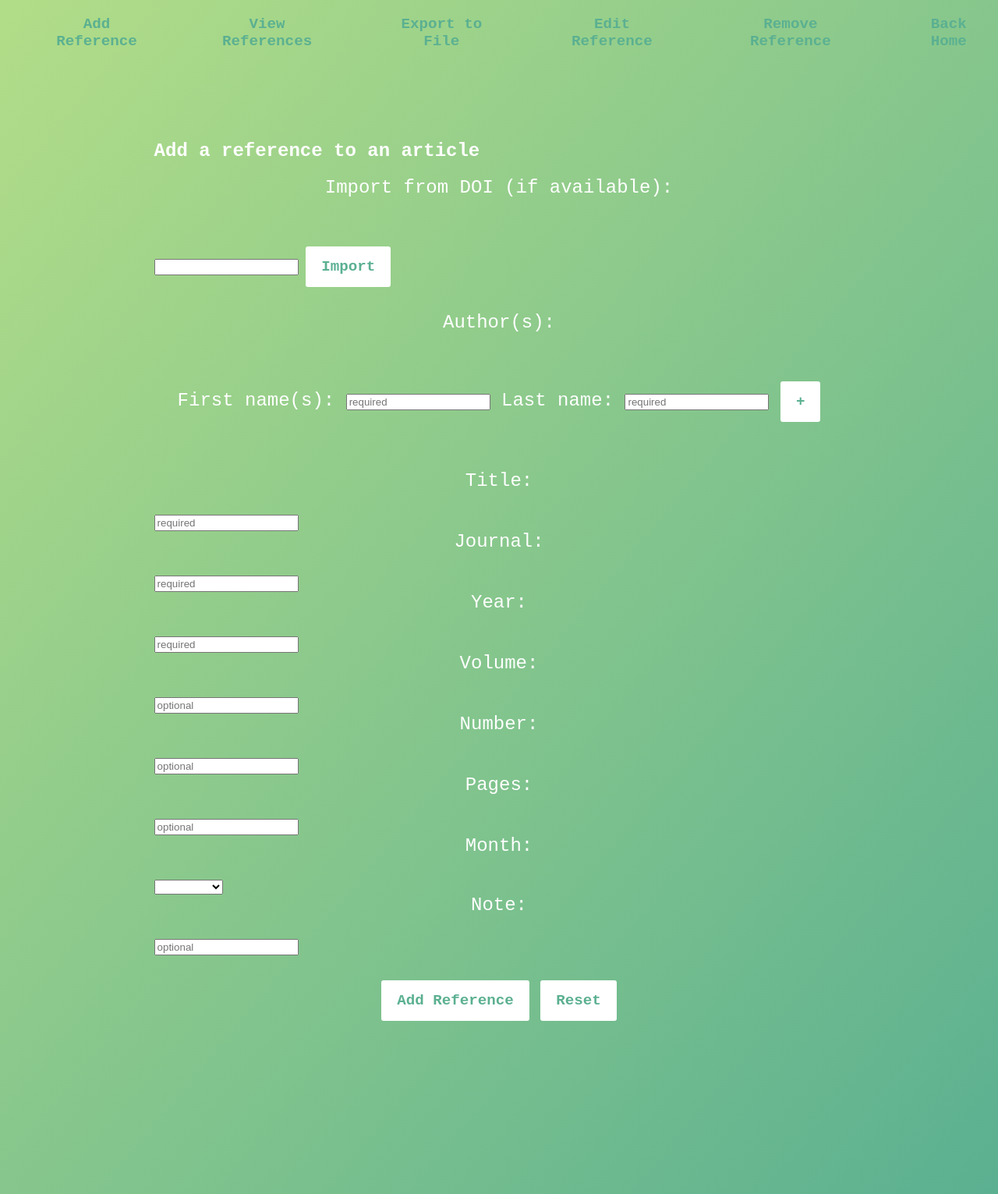
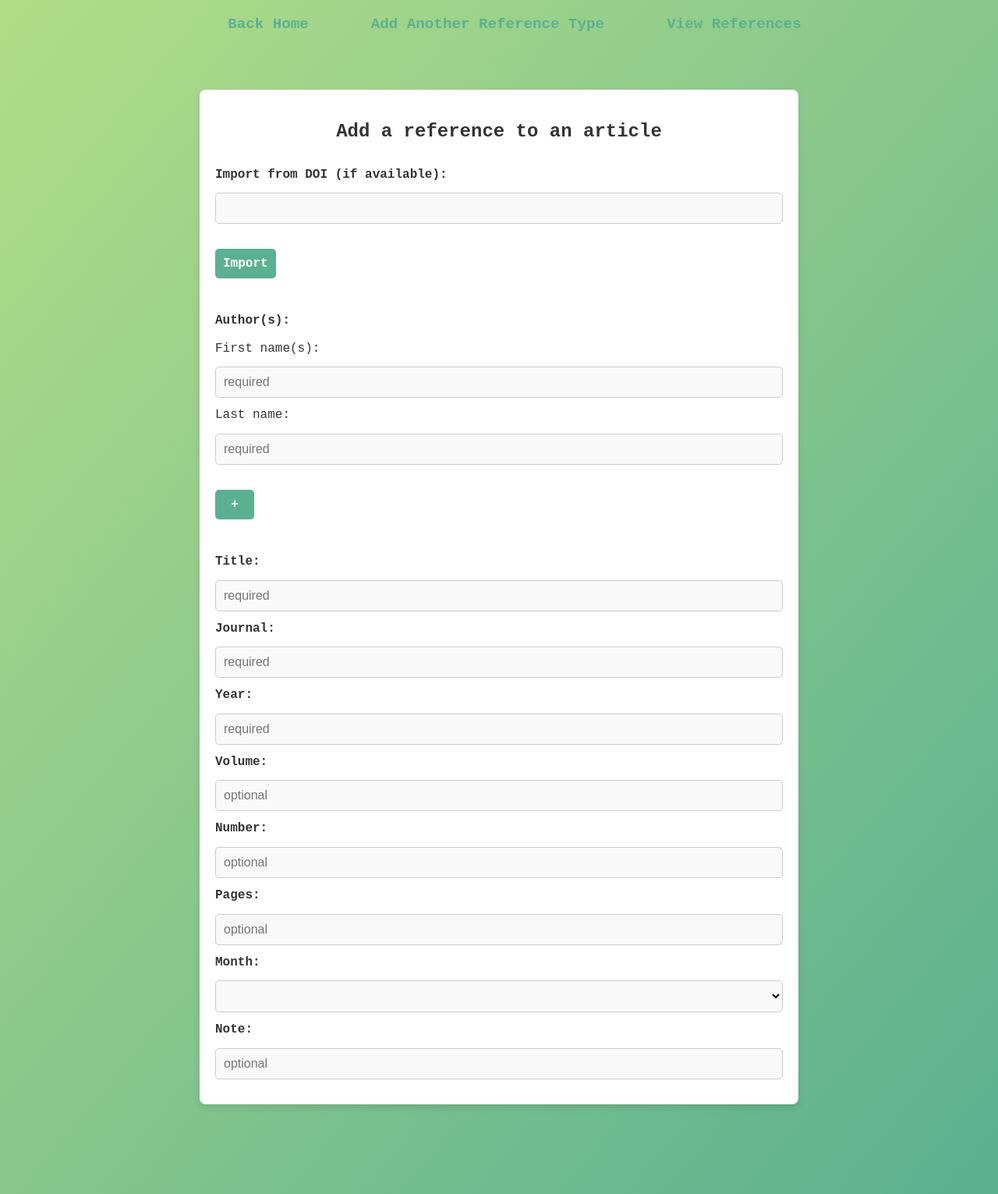
Before and after one commit to KaEerola/IceLime, a Flask app: page /add_article in a window 1280 px wide. Shown: the whole page at 78% size. Run offline with Flask 3, Linux system fonts and the light colour scheme.

Commit message:
add more css

```diff
--- a/src/static/styles.css
+++ b/src/static/styles.css
@@ -79,7 +79,7 @@ h1 {
 }
 
 .body h2 {
-  text-align: center;
+  margin: auto;
 }
 
 
@@ -162,7 +162,7 @@ a {
 }
 
 .container {
-  width: 80%;
+  width: 60vw;
   max-width: 1200px;
   display: flex;
   flex-direction: column;
@@ -174,11 +174,17 @@ a {
   background-color: #fff; /* Taustaväri */
   border-radius: 8px; /* Pyöristetyt kulmat */
   box-shadow: 0 4px 10px rgba(0, 0, 0, 0.1);
+  overflow-y: auto;
 }
 
 .container h2, .container h3, .container p {
   color: #333333;
 }
+
+.container h2 {
+  margin: auto;
+}
+
 
 .container h3 {
   margin-top: 20px;
--- a/src/templates/add_article.html
+++ b/src/templates/add_article.html
@@ -6,20 +6,16 @@ Create a reference
 
 {% block header %}
 <header>
-    <a href="/add_reference"><button>Add Reference</button></a>
+    <a href="/"><button>Back Home</button></a>
+    <a href="/add_reference"><button>Add Another Reference Type</button></a>
     <a href="/view_references"><button>View References</button></a>
-    <a href="/export"><button>Export to File</button></a>
-    <a href="/edit_reference"><button>Edit Reference</button></a>
-    <a href="/remove_reference"><button>Remove Reference</button></a>
-    <a href="/"><button>Back Home</button></a>
 </header>
 {% endblock %}
 
 {% block body %}
 
-
+<div class="input-form">
   <h2>Add a reference to an article</h2>
-
   <form action="/fetch_article_doi" method="post">
     <p>Import from DOI (if available):</p>
     <input type="text" name="doi">
@@ -82,5 +78,6 @@ Create a reference
         </button>
       </p>
   </form>
+</div>
 
 {% endblock %}
--- a/src/templates/add_book.html
+++ b/src/templates/add_book.html
@@ -8,6 +8,7 @@ Create a reference
 <header>
     <a href="/"><button>Back Home</button></a>
     <a href="/add_reference"><button>Add Another Reference Type</button></a>
+    <a href="/view_references"><button>View References</button></a>
 </header>
 {% endblock %}
 
--- a/src/templates/add_reference.html
+++ b/src/templates/add_reference.html
@@ -12,8 +12,6 @@ Choose reference type
 {% endblock %}
 
 {% block body %}
-<h2>Choose reference type:</h2>
-
 <div>
     <p><a href="/add_book" class="link-box">Add book</a></p>
 </div>
@@ -25,5 +23,4 @@ Choose reference type
 <div>
     <p><a href="/add_inproceeding" class="link-box">Add inproceeding</a></p>
 </div>
-
 {% endblock %}
```
Also changed, not shown: src/templates/add_inproceeding.html (+10 -3 lines), src/templates/index.html (+1 -8 lines). Lines whose indentation alone changed are shown as unchanged.
